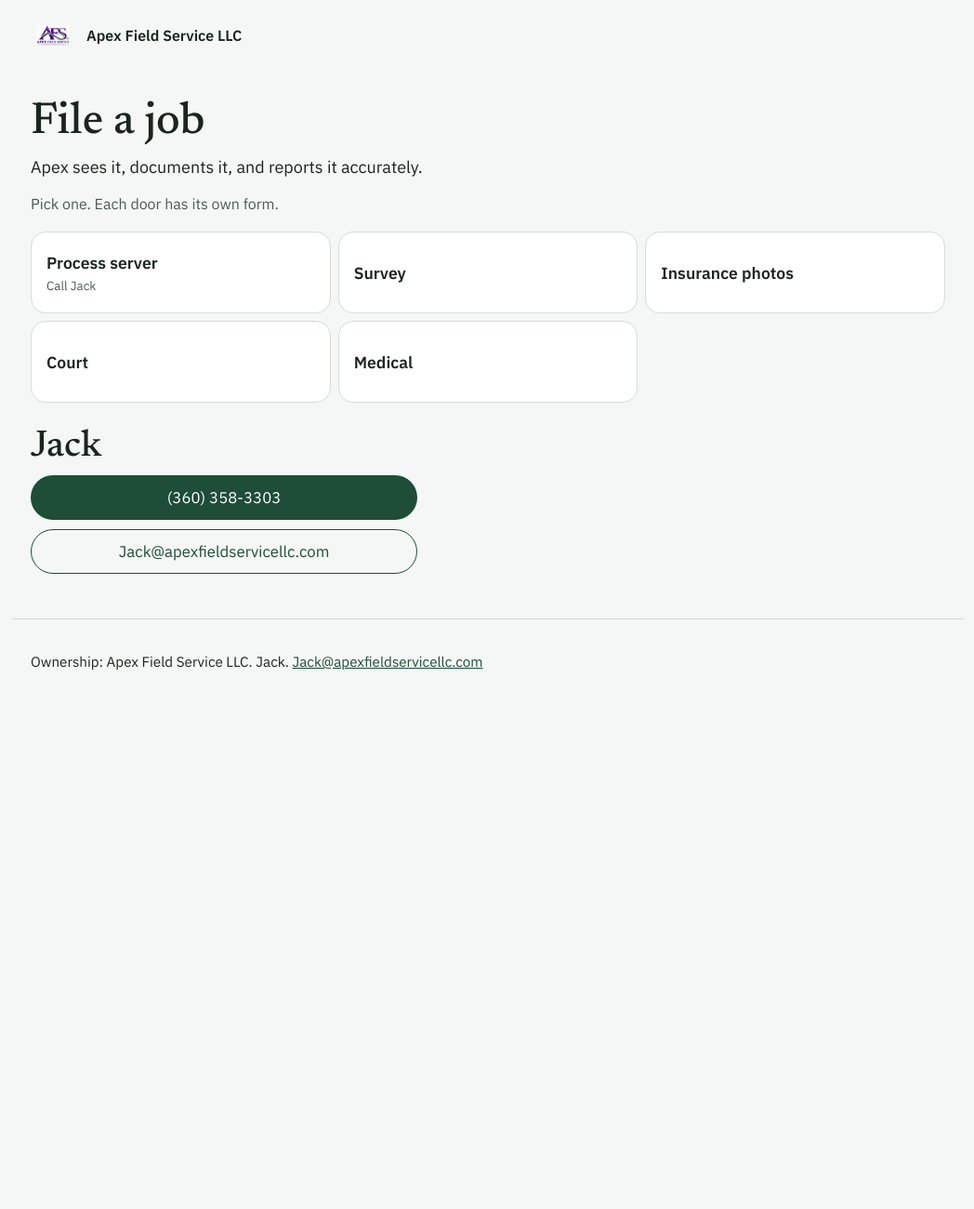
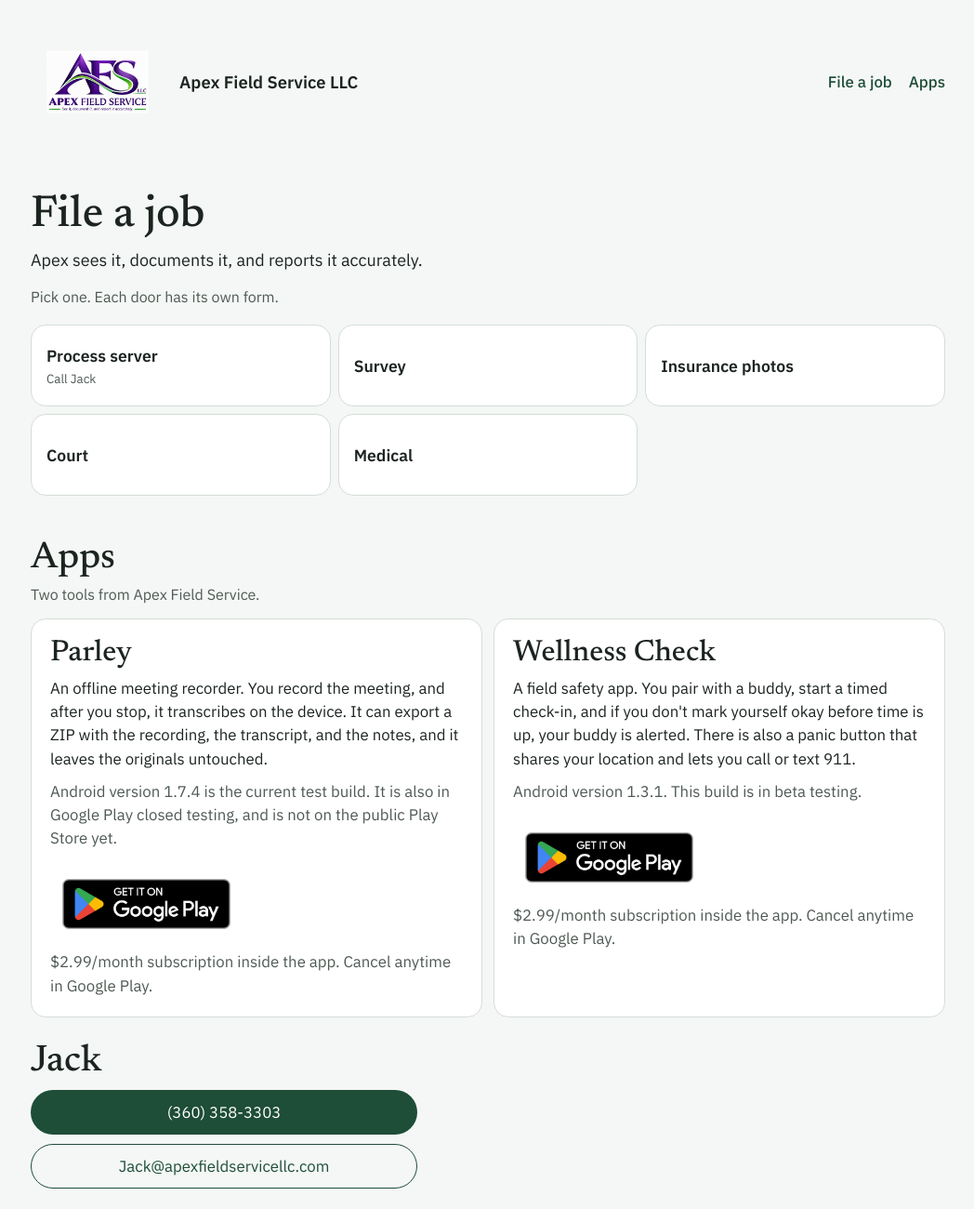
Before and after one commit to MajorTurkey/apex-site-backup, a plain HTML site: page index.html in a window 1280 px wide. Shown: the top 1300 px of the page at 93% size, without its empty margins (115-1163 px from the left). Before the commit the page ends 800 px from the top, so only its background shows below. Drawn offline with Linux system fonts and the light colour scheme.

Commit message:
Add Apps with Google Play links for Parley and Wellness Check
Replace the website Stripe subscribe buttons with official Get it on Google Play badges. Subscriptions are $2.99/month inside each app. Thank-you download pages now redirect to the Apps page.

```diff
--- a/index.html
+++ b/index.html
@@ -10,20 +10,43 @@
 *{box-sizing:border-box}html{background:var(--canvas);color:var(--ink);font-family:"IBM Plex Sans",ui-sans-serif,system-ui,sans-serif;-webkit-font-smoothing:antialiased}
 body{margin:0;min-height:100dvh}a{color:var(--steel)}button{font:inherit}:focus-visible{outline:2px solid var(--steel);outline-offset:2px}
 .display{font-family:"Newsreader","Iowan Old Style",Georgia,serif;font-weight:500;line-height:1;margin:0}
-header{display:flex;align-items:center;gap:12px;max-width:64rem;margin:0 auto;padding:14px 20px}
-header img{height:48px;width:auto;border-radius:0;object-fit:contain;background:transparent}header span{font-weight:600}
+header{display:flex;align-items:center;flex-wrap:wrap;gap:12px 16px;max-width:64rem;margin:0 auto;padding:16px 20px}
+header img{height:clamp(96px, 22vw, 144px);width:auto;border-radius:0;object-fit:contain;background:transparent;flex:0 0 auto}
+header .brand{display:flex;align-items:center;gap:16px;color:var(--ink);text-decoration:none;font-weight:600;min-width:0;flex:1 1 14rem}
+header .brand span{font-size:1.15rem;line-height:1.2}
+header nav{margin-left:auto;display:flex;gap:18px;align-items:center}
+header nav a{color:var(--steel);text-decoration:none;font-weight:500;font-size:1.05rem}
 main{max-width:64rem;margin:0 auto;padding:32px 20px 48px}
 h1.display{font-size:3rem}.lead{margin-top:12px;font-size:1.125rem}.muted{color:var(--muted);margin-top:8px}
 .grid{display:grid;grid-template-columns:repeat(2,1fr);gap:8px;margin-top:20px}@media(min-width:640px){.grid{grid-template-columns:repeat(3,1fr)}}
 .door{display:flex;min-height:88px;flex-direction:column;justify-content:center;padding:16px;background:#fff;border:1px solid var(--line);border-radius:16px;text-decoration:none;color:var(--ink)}
 .door b{font-size:1.1rem}.door small{color:var(--muted);margin-top:4px}
-.pill{display:flex;min-height:48px;align-items:center;justify-content:center;border-radius:999px;text-decoration:none;font-size:1.05rem}
+.pill{display:flex;min-height:48px;align-items:center;justify-content:center;border-radius:999px;text-decoration:none;font-size:1.05rem;padding:0 18px;text-align:center}
 .fill{background:var(--steel);color:#fff}.line{border:1px solid var(--steel);color:var(--steel)}
 .contact{display:grid;gap:10px;max-width:26rem;margin-top:28px}
 .note{margin-top:24px;padding:14px 16px;background:#fff;border:1px solid var(--line);border-radius:12px}
+.apps{margin-top:48px}
+.apps h2.display{font-size:2.5rem}
+.app-grid{display:grid;grid-template-columns:1fr;gap:12px;margin-top:16px}
+@media(min-width:640px){.app-grid{grid-template-columns:repeat(2,1fr)}}
+.app-card{display:flex;flex-direction:column;gap:10px;background:#fff;border:1px solid var(--line);border-radius:16px;padding:20px}
+.app-card h3{font-size:2rem}
+.app-card p{margin:0;font-size:1.05rem;line-height:1.5}
+.app-card .muted{margin-top:0}
+.app-card .actions{display:grid;gap:10px;margin-top:8px}
+
+.play-badge{display:inline-flex;align-items:center;justify-content:flex-start;width:fit-content;max-width:100%;line-height:0;text-decoration:none}
+.play-badge img{display:block;height:80px;width:auto;max-width:100%}
+.fineprint{margin:0;font-size:.95rem;color:var(--muted);line-height:1.45}
 footer{border-top:1px solid var(--line);max-width:64rem;margin:0 auto;padding:20px;font-size:.95rem}
 </style></head><body>
-<header><img src="official-logo.png" alt=""><span>Apex Field Service LLC</span></header>
+<header>
+<a class="brand" href="./"><img src="official-logo.png" alt="" width="512" height="512"><span>Apex Field Service LLC</span></a>
+<nav>
+<a href="./">File a job</a>
+<a href="apps.html">Apps</a>
+</nav>
+</header>
 <main>
 <h1 class="display">File a job</h1>
 <p class="lead">Apex sees it, documents it, and reports it accurately.</p>
@@ -35,6 +58,30 @@ footer{border-top:1px solid var(--line);max-width:64rem;margin:0 auto;padding:20
 <a class="door" href="request.html?door=court"><b>Court</b></a>
 <a class="door" href="request.html?door=medical"><b>Medical</b></a>
 </div>
+<section class="apps" id="apps">
+<h2 class="display">Apps</h2>
+<p class="muted">Two tools from Apex Field Service.</p>
+<div class="app-grid">
+<article class="app-card">
+<h3 class="display">Parley</h3>
+<p>An offline meeting recorder. You record the meeting, and after you stop, it transcribes on the device. It can export a ZIP with the recording, the transcript, and the notes, and it leaves the originals untouched.</p>
+<p class="muted">Android version 1.7.4 is the current test build. It is also in Google Play closed testing, and is not on the public Play Store yet.</p>
+<div class="actions">
+<a class="play-badge" href="https://play.google.com/store/apps/details?id=com.Parley.Notes"><img src="icons/google-play-badge.png" alt="Get it on Google Play" width="646" height="250"></a>
+<p class="fineprint">$2.99/month subscription inside the app. Cancel anytime in Google Play.</p>
+</div>
+</article>
+<article class="app-card">
+<h3 class="display">Wellness Check</h3>
+<p>A field safety app. You pair with a buddy, start a timed check-in, and if you don't mark yourself okay before time is up, your buddy is alerted. There is also a panic button that shares your location and lets you call or text 911.</p>
+<p class="muted">Android version 1.3.1. This build is in beta testing.</p>
+<div class="actions">
+<a class="play-badge" href="https://play.google.com/store/apps/details?id=org.majorturkey.wellness"><img src="icons/google-play-badge.png" alt="Get it on Google Play" width="646" height="250"></a>
+<p class="fineprint">$2.99/month subscription inside the app. Cancel anytime in Google Play.</p>
+</div>
+</article>
+</div>
+</section>
 <div class="contact">
 <h2 class="display" style="font-size:2.5rem">Jack</h2>
 <a class="pill fill" href="tel:+13603583303">(360) 358-3303</a>
```
Also changed, not shown: apps.html (added, +74 -0 lines), apps/index.html (added, +10 -0 lines), thanks-parley.html (added, +10 -0 lines), thanks-wellness.html (added, +10 -0 lines), icons/google-play-badge.png (added), 1 other file.
